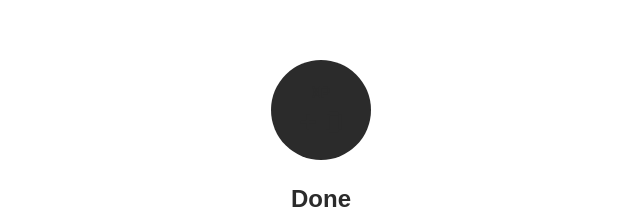
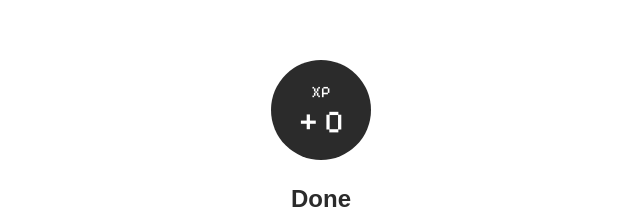
Before and after one commit to orngsoftware/helfy, a React (Vite) app in the folder frontend/: page /done/task in a window 1280 px wide. Shown: the part 200-410 px from the top of the page, without its empty margins (319-959 px from the left). Built offline with nearby package versions, Linux system fonts and the light colour scheme.

Commit message:
refactor: index.css to show proper color of text in Done page. fix: access of is_user_paid data

```diff
--- a/frontend/src/index.css
+++ b/frontend/src/index.css
@@ -573,6 +573,7 @@ footer {
     display: flex;
     flex-direction: column;
     background-color: var(--black-color);
+    color: white;
     height: 100px;
     width: 100px;
     cursor: auto;
--- a/frontend/src/pages/dashboard/Dashboard.tsx
+++ b/frontend/src/pages/dashboard/Dashboard.tsx
@@ -43,7 +43,7 @@ const Dashboard = () => {
                 streakStatus: streakResponse.data.result.status,
                 userCompletedLearning: learnResponse.data.completed,
                 current_plan: planResponse.data.current_plan,
-                is_user_paid: planResponse.data.current_plan.is_user_paid
+                is_user_paid: planResponse.data.is_user_paid
             })
         } catch(error: any) {
             console.error("Error fetching data: ", error)
```
